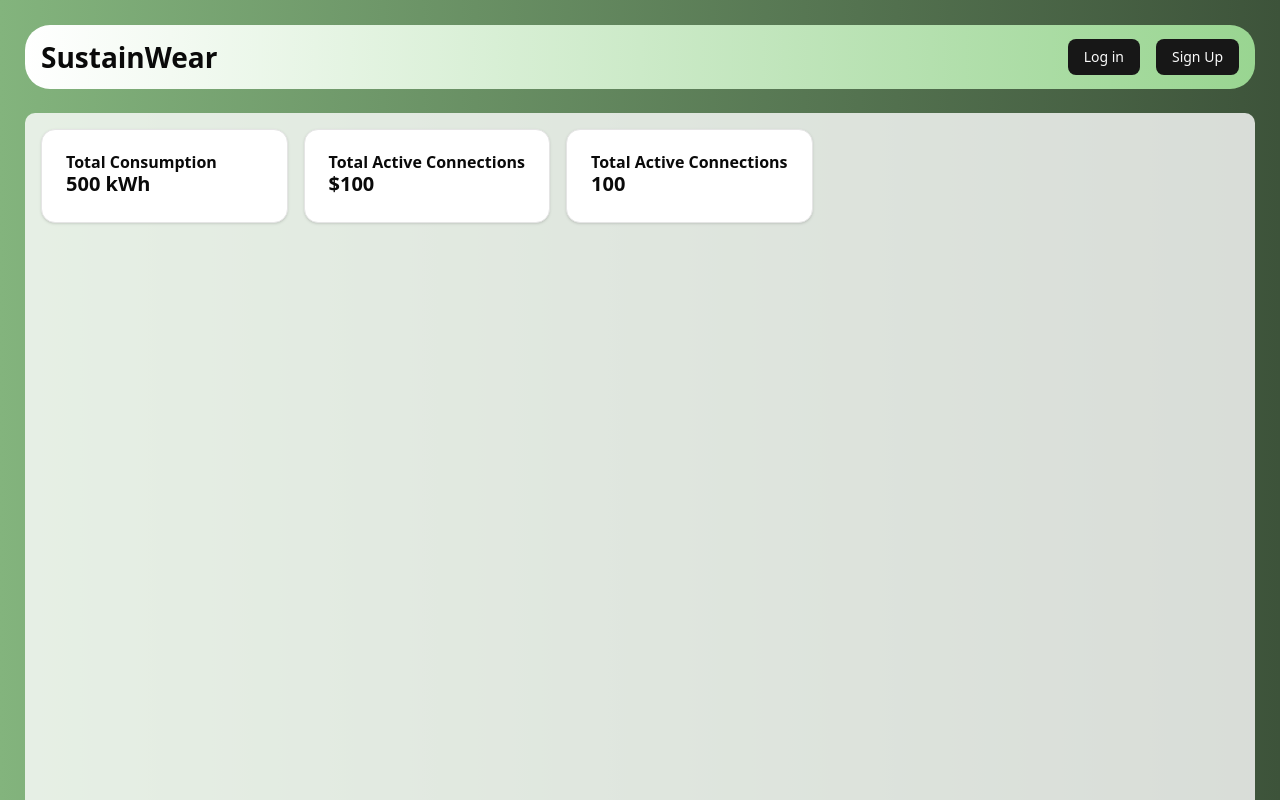
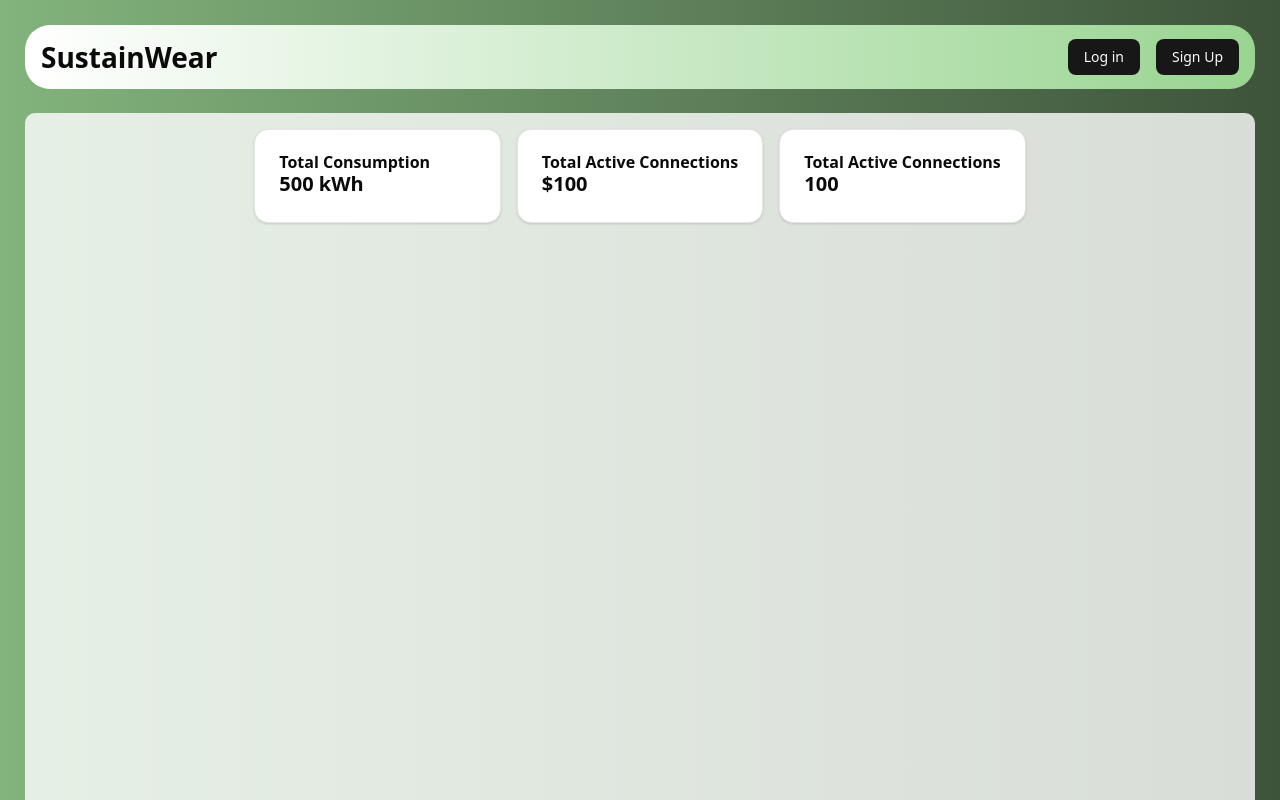
Before and after one commit to Tammam-Al-Bahri/sustain-wear, a Next.js app: page / in a window 1280 px wide. Shown: the top 800 px of the page. Built offline with nearby package versions, Linux system fonts and the light colour scheme; no server answers.

Commit message:
centered the items on the landing page and installed chart.js

```diff
--- a/app/layout.tsx
+++ b/app/layout.tsx
@@ -32,7 +32,7 @@ export default function RootLayout({
                 <body className={`${geistSans.variable} ${geistMono.variable} antialiased`}>
                     <Header />
                     <br />
-                    <div id="container" className="h-dvh flex p-4">
+                    <div id="container" className="h-dvh flex p-4 justify-center items-start">
                     {children}
                     </div>
                     <footer>
--- a/package.json
+++ b/package.json
@@ -12,6 +12,7 @@
     "@clerk/nextjs": "^6.33.7",
     "@prisma/client": "^6.17.1",
     "@radix-ui/react-slot": "^1.2.3",
+    "chart.js": "^4.5.1",
     "class-variance-authority": "^0.7.1",
     "clsx": "^2.1.1",
     "embla-carousel-react": "^8.6.0",
```
Also changed, not shown: prisma/prisma.config.ts (renamed from prisma/prisma.config.tsx), 2 other files (tests, documents, lock files or other folders).
